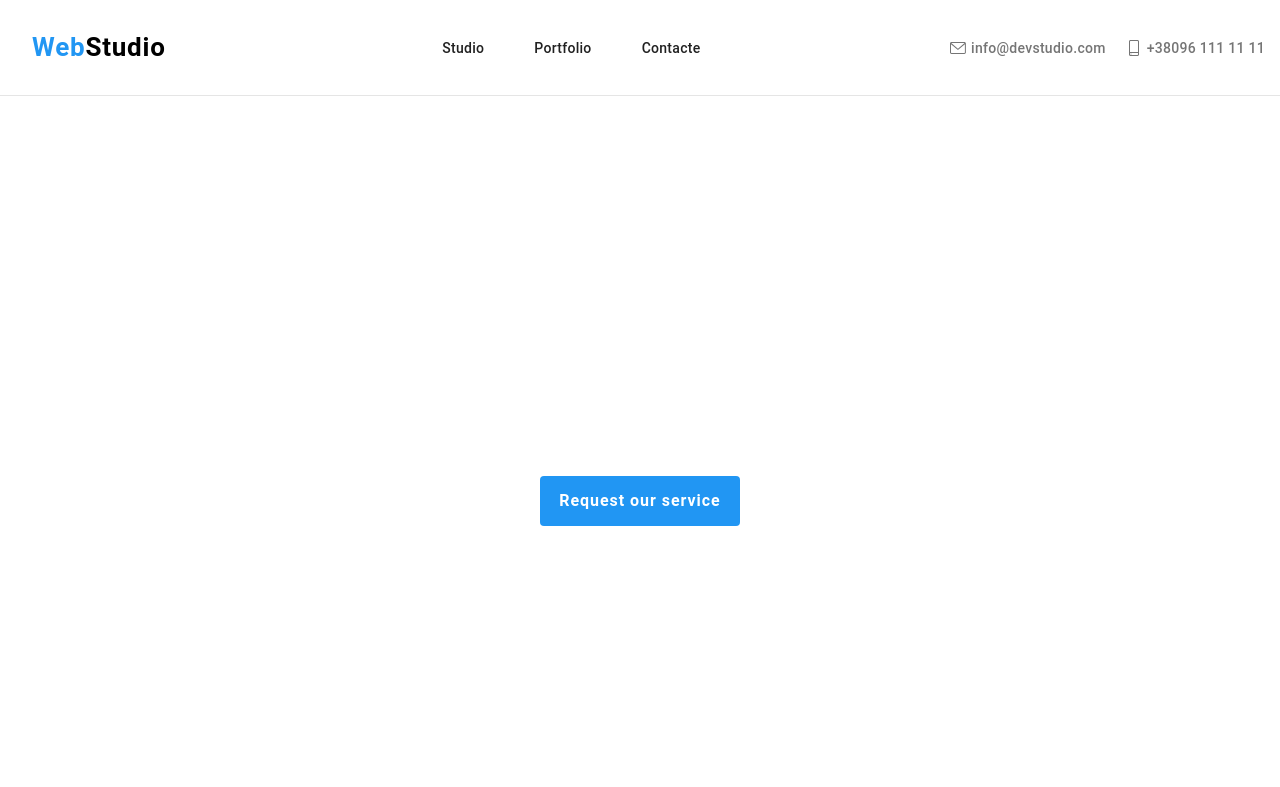
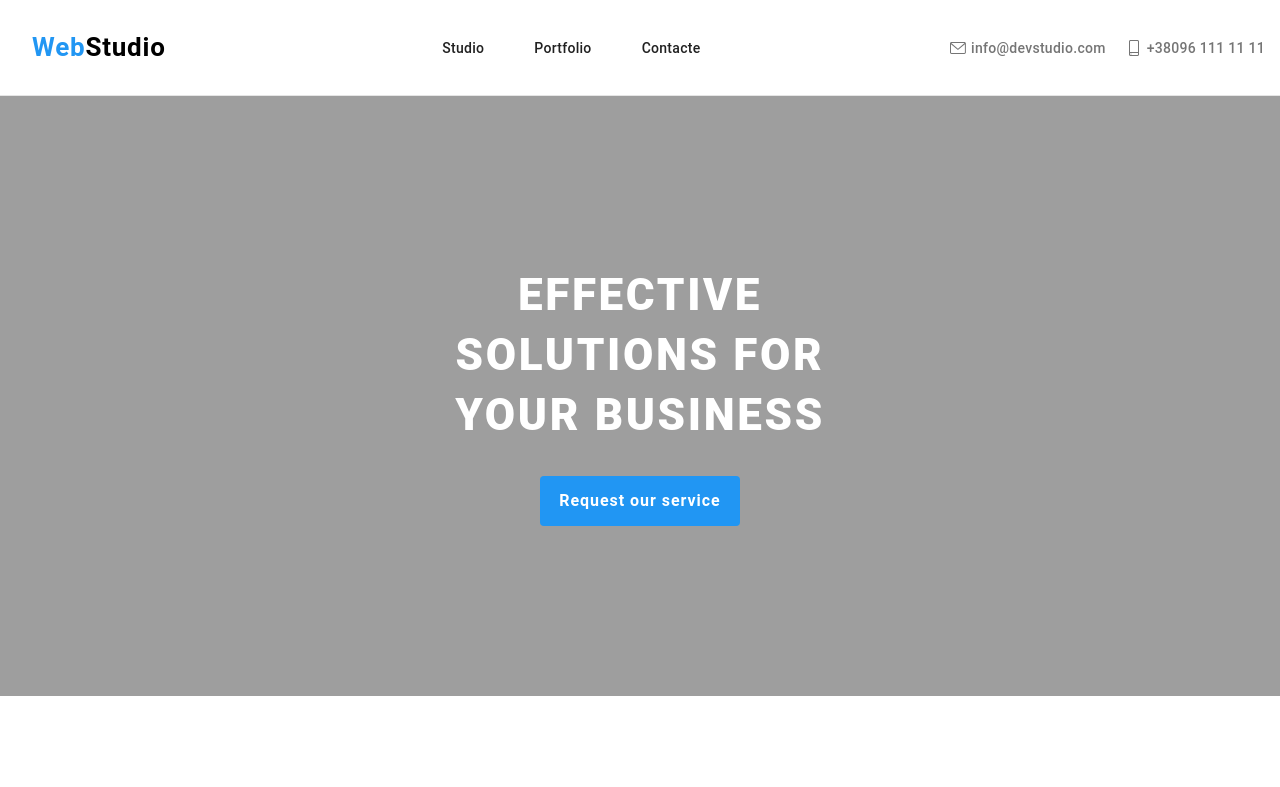
Before and after one commit to chiri03/goit-markup-hw-08, a plain HTML site: page index.html in a window 1280 px wide. Shown: the top 787 px of the page. Drawn offline with nearby package versions, Linux system fonts and the light colour scheme; the site is published under a folder, as on GitHub Pages, so addresses that start at the root find nothing; a web font is replaced by a local one.

Commit message:
image adjustmentsfrom big section

```diff
--- a/Sass/utils/components/_big-section.scss
+++ b/Sass/utils/components/_big-section.scss
@@ -48,7 +48,7 @@
 
 @media screen and (min-width: 768px) {
   .big_section {
-    background-image: url(/images/Header1200.png);
+    background-image: url(../images/Header1200.png);
     h1 {
       padding: 0 204px;
     }
@@ -59,7 +59,7 @@
   .big_section {
     max-width: 1600px;
     height: 600px;
-    background-image: url(/images/Header1600.png);
+    background-image: url(../images/Header1600.png);
     margin-bottom: 94px;
     h1 {
       padding: 0 450px;
```
Also changed, not shown: css/main.min.css, 1 other file.
